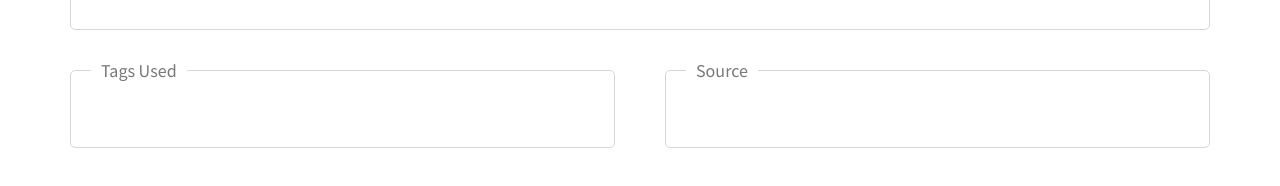
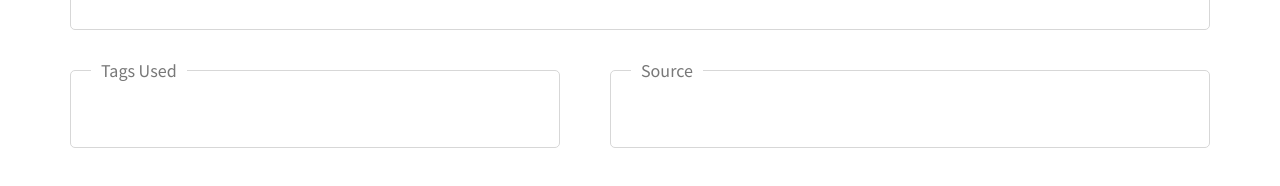
Before and after one commit to ashwinkshenoy/tags, a Vue app: page / in a window 1280 px wide. Shown: the part 418-604 px from the top of the page. Built offline with nearby package versions, Linux system fonts and the light colour scheme; what vue-highlightjs would draw is missing.

Commit message:
min width added

```diff
--- a/src/styles/main.scss
+++ b/src/styles/main.scss
@@ -146,6 +146,9 @@ hr {
   .tags li.active {
     color: #48b04b;
   }
+  .source {
+    min-width: 600px;
+  }
   .source-sticky {
     position: sticky;
     top: 40px;
```
